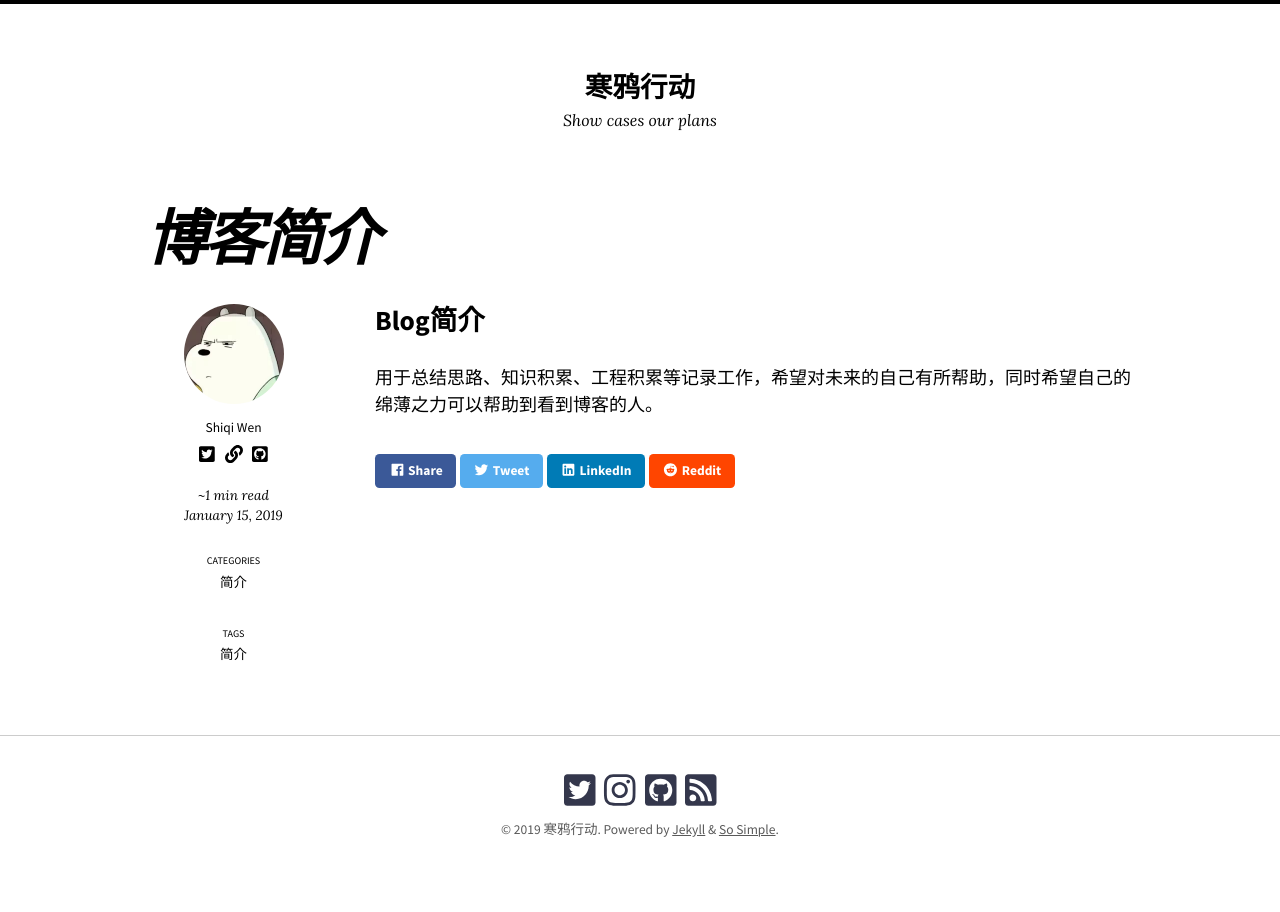
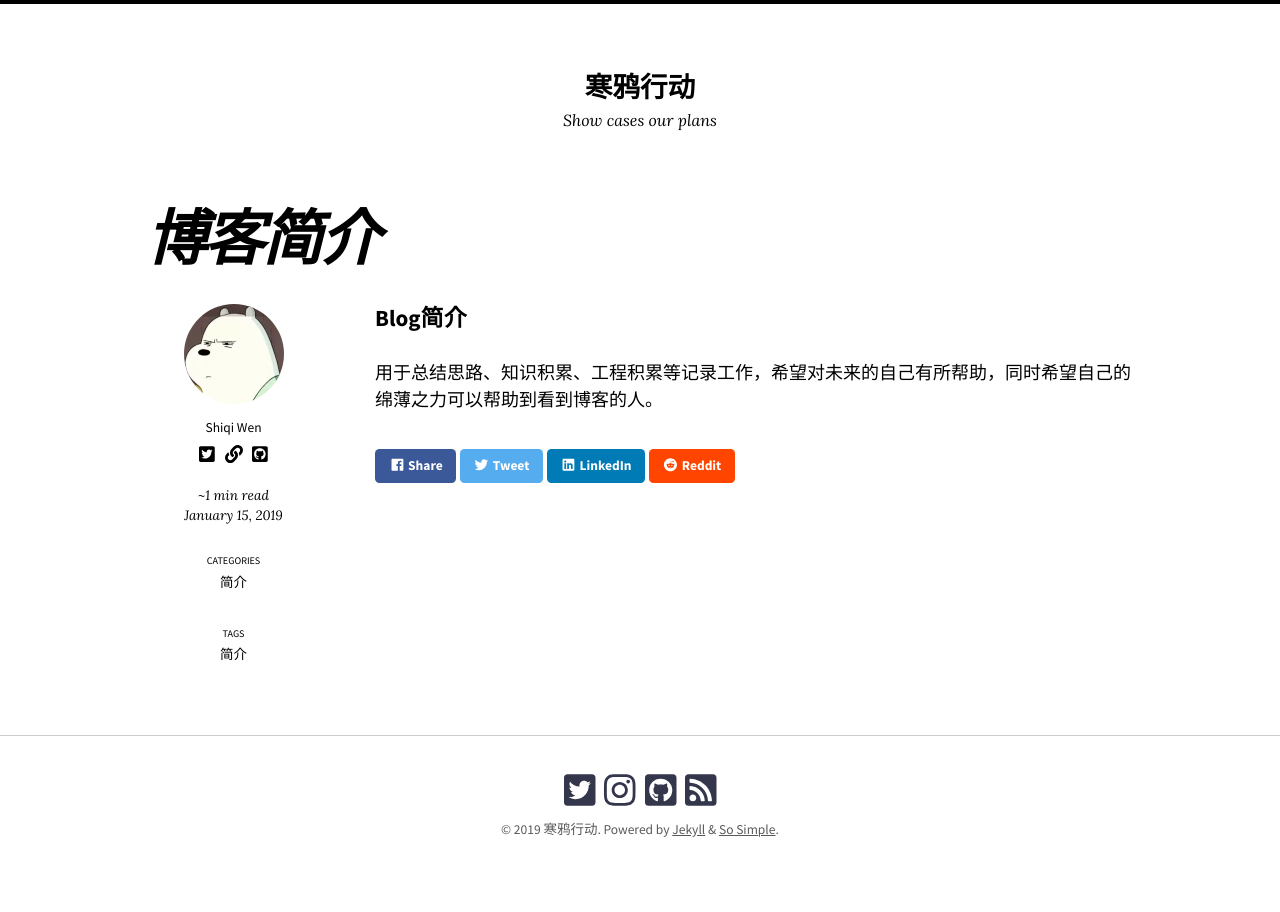
Before and after one commit to shiqjia/thinkspace, a Jekyll site: the page built from _posts/2019-01-15-beginer.md, in a window 1280 px wide. Built offline with Jekyll 4.4.1, drawn with Linux system fonts in a browser that asks for light colours; nearby versions of some CDN libraries.

```diff
--- a/_posts/2019-01-15-beginer.md
+++ b/_posts/2019-01-15-beginer.md
@@ -1,5 +1,5 @@
 ---
-title: "博客简介"
+title: 博客简介
 # image: /images/black_hawk.png
 categories:
   - 简介
@@ -8,6 +8,6 @@ tags:
 last_modified_at: 2019-01-19T13:57:52-17:00
 ---
 
-## Blog简介
+### Blog简介
 
 用于总结思路、知识积累、工程积累等记录工作，希望对未来的自己有所帮助，同时希望自己的绵薄之力可以帮助到看到博客的人。
```
